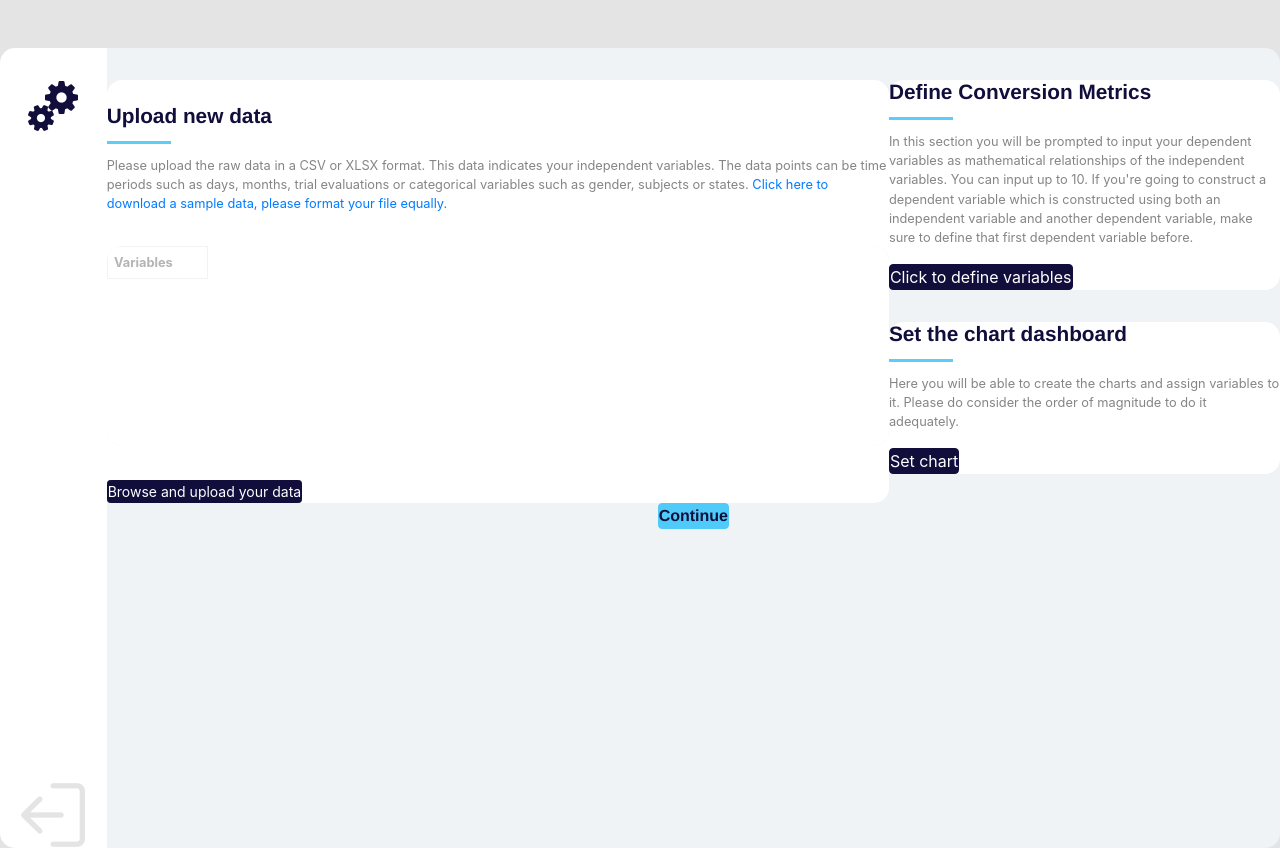
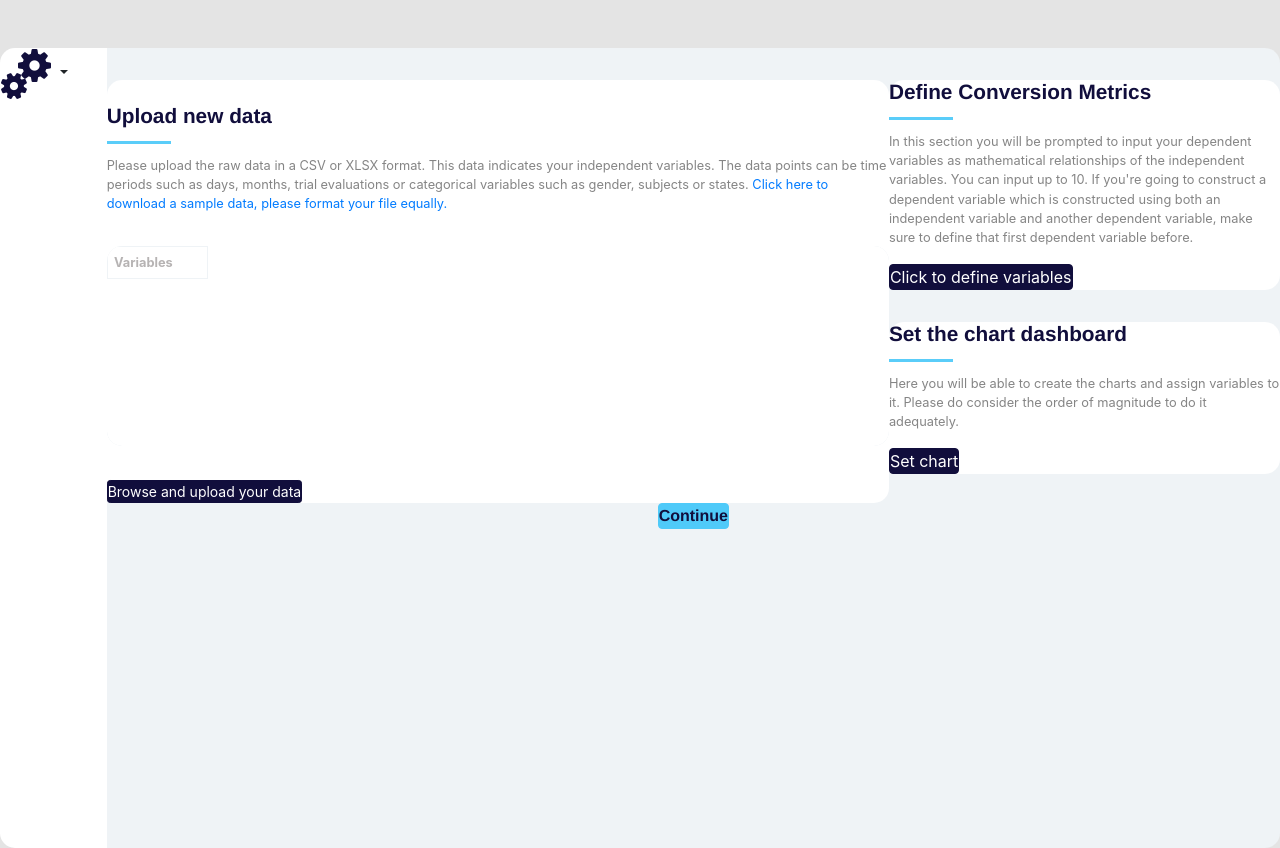
Before and after one commit to trascenderglobal/chart-simulation, a Django app: page /api/upload_new_data/ in a window 1280 px wide. Run offline with Django 3.2, Linux system fonts and the light colour scheme; some libraries are stand-ins or nearby versions.

Commit message:
dropdown added
Co-authored-by: dsalinas601 <dsalinas601@gmail.com>

```diff
--- a/users/templates/users/upload_new_data.html
+++ b/users/templates/users/upload_new_data.html
@@ -25,12 +25,23 @@
   <div class="container-fluid">
     <div class="mx-auto mt-5 select-chart-student">
       <div class="col-1 col-white">
-            <button class="btn img-cog">
-                <img src="/static/img/cog.png" alt="" class="img-fluid">
-            </button>
-            <a class="btn img-logout" href="{% url "login" %}">
-                <img src="/static/img/logout.png" alt="" class="img-fluid">
-            </a>
+        <div class="dropdown">
+          <button type="button" class="btn btn-default dropdown-toggle" data-toggle="dropdown" aria-haspopup="true" aria-expanded="false">
+            <img src="/static/img/cog.png" alt="" class="img-fluid">
+          </button>
+          <div class="dropdown-menu">
+              <button type="button" class="btn btn-default dropdown-toggle" data-toggle="dropdown">
+                Decimals
+              </button>
+              <div class="dropdown-menu">
+                <a class="dropdown-item" href="#">0</a>
+                <a class="dropdown-item" href="#">1</a>
+                <a class="dropdown-item" href="#">2</a>
+            </div>
+            <!-- <a class="dropdown-item" href="#">Config 2</a>
+            <a class="dropdown-item" href="#">Config 3</a> -->
+          </div>
+        </div>
       </div>
       <div class="col-11 col-grey">
         <div class="upload-content">
```
